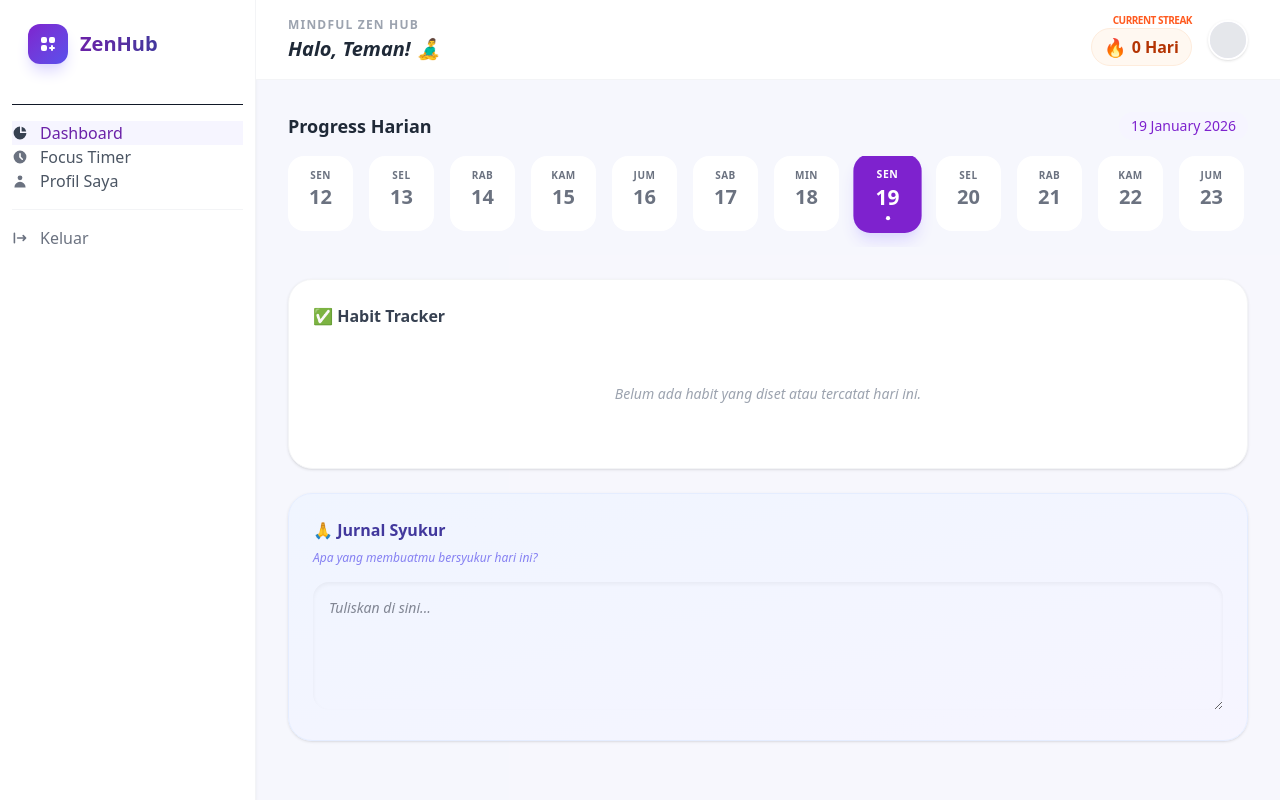
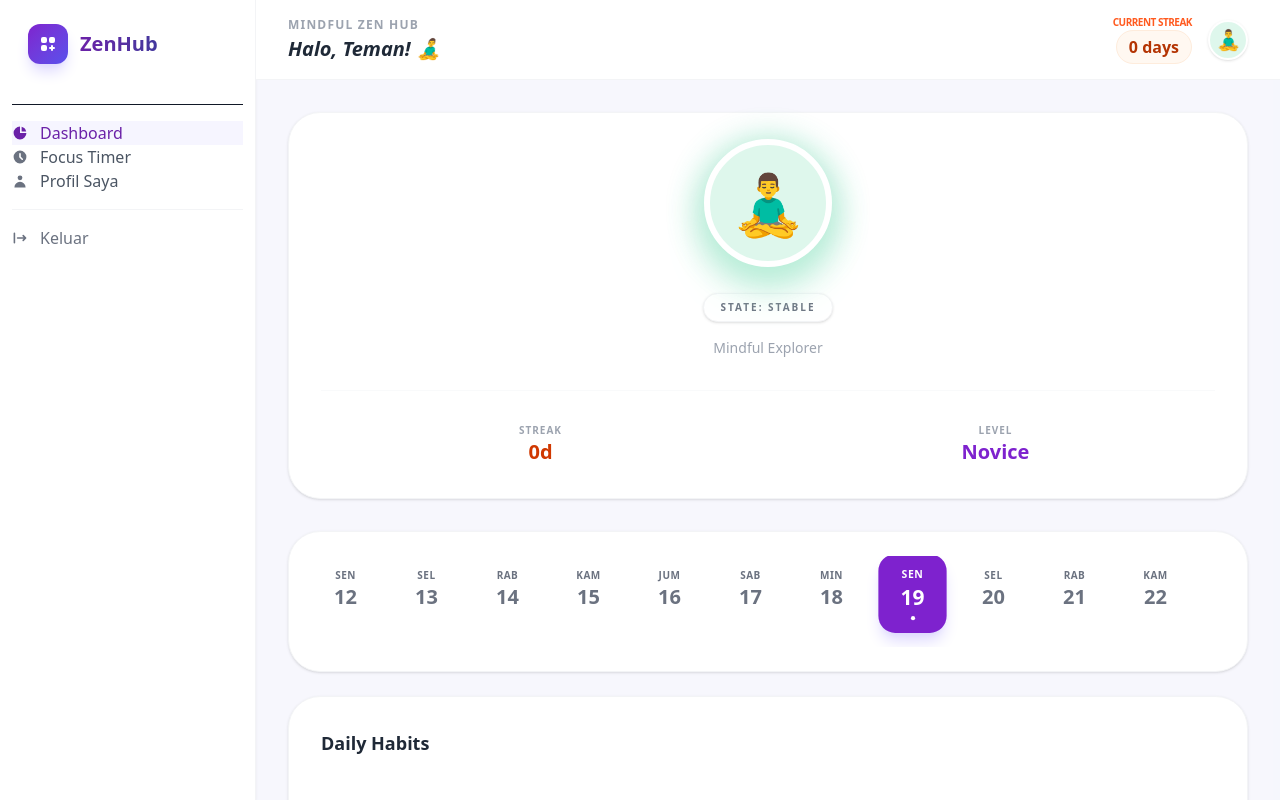
Before and after one commit to nala-hn/mindful-zen-hub, a React (Vite) app in the folder frontend-react-ts/: page /dashboard in a window 1280 px wide. Built offline with nearby package versions, Linux system fonts and the light colour scheme.

Commit message:
fix: avatar

```diff
--- a/frontend-react-ts/src/App.css
+++ b/frontend-react-ts/src/App.css
@@ -33,3 +33,18 @@
     @apply bg-white border-r border-gray-100 shadow-sm;
   }
 }
+
+@keyframes bounce-slow {
+  0%, 100% {
+    transform: translateY(-5%);
+    animation-timing-function: cubic-bezier(0.8, 0, 1, 1);
+  }
+  50% {
+    transform: translateY(0);
+    animation-timing-function: cubic-bezier(0, 0, 0.2, 1);
+  }
+}
+
+.animate-bounce-slow {
+  animation: bounce-slow 3s infinite;
+}
--- a/frontend-react-ts/src/components/UserLayout.tsx
+++ b/frontend-react-ts/src/components/UserLayout.tsx
@@ -4,6 +4,7 @@ import { HiChartPie, HiClock, HiUser, HiLogout, HiViewGridAdd } from 'react-icon
 import { useAuthStore } from '../store/authStore';
 import { Outlet, useNavigate, useLocation } from 'react-router-dom';
 import { apiService } from '../api/endpoints';
+import ZenkichiAvatar from '../components/ZenkichiAvatar';
 
 const UserLayout: React.FC = () => {
   const { user, setAuth, logout, userId } = useAuthStore();
@@ -40,7 +41,7 @@ const UserLayout: React.FC = () => {
       <Sidebar aria-label="Zen Sidebar" className="w-64 sidebar-white [&>div]:!bg-white">
         <div className="px-4 py-6 flex items-center gap-3">
           <div className="w-10 h-10 bg-gradient-to-br from-purple-600 to-indigo-600 rounded-xl flex items-center justify-center text-white shadow-lg shadow-purple-200">
-             <HiViewGridAdd className="text-xl" />
+            <HiViewGridAdd className="text-xl" />
           </div>
           <span className="text-xl font-bold bg-clip-text text-transparent bg-gradient-to-r from-purple-700 to-indigo-800">
             ZenHub
@@ -100,17 +101,15 @@ const UserLayout: React.FC = () => {
             <div className="flex flex-col items-end">
               <span className="text-[10px] font-bold text-orange-500 uppercase tracking-tighter">Current Streak</span>
               <div className="flex items-center gap-1.5 bg-orange-50 px-3 py-1 rounded-full border border-orange-100">
-                <span className="text-lg">🔥</span>
-                <span className="font-bold text-orange-700">{user?.streak ?? 0} Hari</span>
+                <span className="font-bold text-orange-700">{user?.streak ?? 0} days</span>
               </div>
             </div>
 
-            <div className="w-10 h-10 rounded-full bg-purple-100 border-2 border-white shadow-sm flex items-center justify-center overflow-hidden">
-              {user?.avatar_status === 'stable' ? (
-                <img src={`https://ui-avatars.com/api/?name=${user?.name || 'User'}&background=A855F7&color=fff`} alt="avatar" />
-              ) : (
-                <div className="w-10 h-10 bg-gray-200" />
-              )}
+            <div className="hover:scale-110 transition-transform duration-300">
+              <ZenkichiAvatar
+                status={user?.avatar_status || 'stable'}
+                size="sm"
+              />
             </div>
           </div>
         </header>
--- /dev/null
+++ b/frontend-react-ts/src/components/ZenkichiAvatar.tsx
@@ -0,0 +1,71 @@
+import React from 'react';
+
+type AvatarStatus = 'up' | 'down' | 'stable';
+
+interface Props {
+  status: AvatarStatus | string;
+  size?: 'sm' | 'md' | 'lg';
+}
+
+const ZenkichiAvatar: React.FC<Props> = ({ status, size = 'lg' }) => {
+  const avatarMap: Record<AvatarStatus, { icon: string; color: string; label: string, shadow: string, glow: string }> = {
+    up: {
+      icon: '🔥',
+      color: 'bg-orange-100',
+      label: 'On Fire!',
+      shadow: 'shadow-orange-200',
+      glow: 'bg-orange-400'
+    },
+    stable: {
+      icon: '🧘‍♂️',
+      color: 'bg-green-100',
+      label: 'Stable',
+      shadow: 'shadow-green-200',
+      glow: 'bg-green-400'
+    },
+    down: {
+      icon: '☁️',
+      color: 'bg-gray-100',
+      label: 'Down',
+      shadow: 'shadow-gray-200',
+      glow: 'bg-gray-400'
+    },
+  };
+
+  const current = avatarMap[status as AvatarStatus] || avatarMap['stable'];
+
+  const sizeClasses = {
+    sm: 'w-10 h-10 text-xl border-2',
+    md: 'w-20 h-20 text-4xl border-4',
+    lg: 'w-32 h-32 text-6xl border-[6px]',
+  };
+
+  return (
+    <div className="flex flex-col items-center justify-center">
+      <div className="relative group">
+        {size === 'lg' && (
+          <div className={`absolute -inset-1.5 rounded-full opacity-30 blur-lg transition duration-1000 group-hover:opacity-60 ${current.glow} animate-pulse`}></div>
+        )}
+
+        <div className={`
+          relative
+          ${sizeClasses[size]}
+          ${current.color}
+          ${size === 'lg' ? `${current.shadow} shadow-2xl animate-bounce-slow` : 'shadow-sm'}
+          rounded-full flex items-center justify-center
+          border-white transition-all duration-500
+        `}>
+          {current.icon}
+        </div>
+      </div>
+
+      {size === 'lg' && (
+        <span className="mt-5 px-4 py-1.5 bg-white rounded-full text-[10px] font-black shadow-sm border border-gray-100 uppercase tracking-[0.2em] text-gray-500">
+          State: {current.label}
+        </span>
+      )}
+    </div>
+  );
+};
+
+export default ZenkichiAvatar;
--- a/frontend-react-ts/src/pages/DashboardPage.tsx
+++ b/frontend-react-ts/src/pages/DashboardPage.tsx
@@ -1,105 +1,44 @@
-import React, { useState, useEffect } from 'react';
+import React, { useState } from 'react';
+import ZenkichiAvatar from '../components/ZenkichiAvatar';
 import CalendarStrip from '../components/CalendarStrip';
-import { apiService } from '../api/endpoints';
 import { useAuthStore } from '../store/authStore';
-import { format } from 'date-fns';
 
 const DashboardPage: React.FC = () => {
+  const { user } = useAuthStore();
   const [selectedDate, setSelectedDate] = useState(new Date());
-  const [habits, setHabits] = useState([]);
-  const [loading, setLoading] = useState(false);
-
-  const { user } = useAuthStore();
-
-  const syncUserData = async () => {
-    if (user?.id) {
-      try {
-        const response = await apiService.getUserDetail(user.id);
-      } catch (err) {
-        console.error("Gagal sinkronisasi user:", err);
-      }
-    }
-  };
-
-  const fetchDailyHabits = async (date: Date) => {
-    if (!user?.id) return;
-
-    setLoading(true);
-    const formattedDate = format(date, 'yyyy-MM-dd');
-
-    try {
-      const response = await apiService.getHabitLogs(user.id, formattedDate);
-      setHabits(response.data.data || []);
-    } catch (err) {
-      console.error("Gagal ambil habits:", err);
-      setHabits([]);
-    } finally {
-      setLoading(false);
-    }
-  };
-
-  useEffect(() => {
-    syncUserData();
-    fetchDailyHabits(selectedDate);
-  }, [selectedDate]);
 
   return (
-    <div className="space-y-8">
-      <section>
-        <div className="flex justify-between items-end mb-4">
-          <h2 className="text-lg font-bold text-gray-800">Progress Harian</h2>
-          <span className="text-sm text-purple-600 font-medium bg-purple-50 px-3 py-1 rounded-full">
-            {format(selectedDate, 'dd MMMM yyyy')}
-          </span>
+    <div className="grid grid-cols-1 md:grid-cols-12 gap-8">
+      <div className="md:col-span-8 space-y-6">
+        <div className="bg-white rounded-[2rem] p-8 shadow-sm border border-gray-100 text-center">
+          <ZenkichiAvatar status={user?.avatar_status || 'stable'} />
+          <h2 className="mt-4 text-2xl font-black text-gray-800 tracking-tight">
+            {user?.name}
+          </h2>
+          <p className="text-gray-400 text-sm font-medium">Mindful Explorer</p>
+
+          <div className="grid grid-cols-2 gap-4 mt-8 pt-8 border-t border-gray-50">
+            <div>
+              <p className="text-[10px] font-bold text-gray-400 uppercase tracking-widest">Streak</p>
+              <p className="text-xl font-bold text-orange-600">{user?.streak || 0}d</p>
+            </div>
+            <div>
+              <p className="text-[10px] font-bold text-gray-400 uppercase tracking-widest">Level</p>
+              <p className="text-xl font-bold text-purple-600">Novice</p>
+            </div>
+          </div>
         </div>
-        <CalendarStrip
-          selectedDate={selectedDate}
-          onDateChange={(date) => setSelectedDate(date)}
-        />
-      </section>
+      </div>
 
-      <section className="grid grid-cols-1 md:grid-cols-2 gap-6">
-        <div className="bg-white p-6 rounded-3xl shadow-sm border border-gray-100">
-          <h3 className="font-bold text-gray-700 mb-4 flex items-center gap-2">
-            ✅ Habit Tracker
-          </h3>
+      <div className="md:col-span-8 space-y-6">
+        <section className="bg-white rounded-[2rem] p-6 shadow-sm border border-gray-100">
+           <CalendarStrip selectedDate={selectedDate} onDateChange={setSelectedDate} />
+        </section>
 
-          {loading ? (
-            <p className="text-center py-10 text-gray-400">Memuat data...</p>
-          ) : habits.length > 0 ? (
-            <div className="space-y-3">
-              {habits.map((habit: any) => (
-                <div key={habit.id} className="flex items-center gap-3 p-3 bg-slate-50 rounded-2xl">
-                  <input
-                    type="checkbox"
-                    checked={habit.is_completed}
-                    className="w-5 h-5 rounded-md text-purple-600 focus:ring-purple-500"
-                    onChange={() => {}}
-                  />
-                  <span className={habit.is_completed ? 'line-through text-gray-400' : 'text-gray-700 font-medium'}>
-                    {habit.habit_name}
-                  </span>
-                </div>
-              ))}
-            </div>
-          ) : (
-            <div className="text-center py-10">
-              <p className="text-gray-400 text-sm italic">Belum ada habit yang diset atau tercatat hari ini.</p>
-            </div>
-          )}
+        <div className="bg-white rounded-[2rem] p-8 shadow-sm border border-gray-100 min-h-[300px]">
+           <h3 className="text-lg font-bold text-gray-800 mb-6">Daily Habits</h3>
         </div>
-
-        <div className="bg-gradient-to-br from-indigo-50 to-purple-50 p-6 rounded-3xl border border-indigo-100 shadow-sm">
-           <h3 className="font-bold text-indigo-800 mb-2 flex items-center gap-2">
-            🙏 Jurnal Syukur
-          </h3>
-          <p className="text-xs text-indigo-600/70 mb-4 italic italic">Apa yang membuatmu bersyukur hari ini?</p>
-          <textarea
-            className="w-full h-32 p-4 rounded-2xl border-none focus:ring-2 focus:ring-indigo-300 text-sm placeholder:italic shadow-inner"
-            placeholder="Tuliskan di sini..."
-          />
-        </div>
-      </section>
+      </div>
     </div>
   );
 };
```
